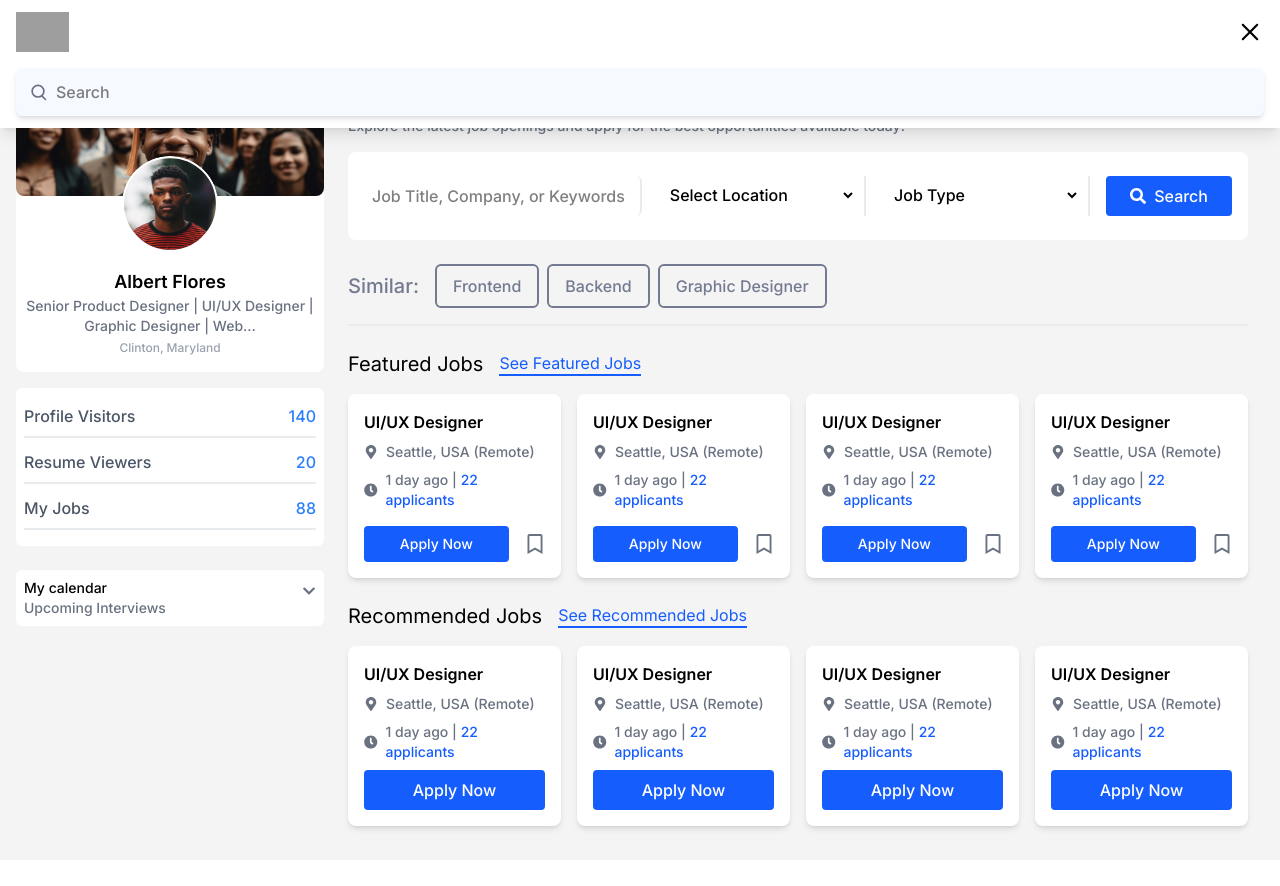
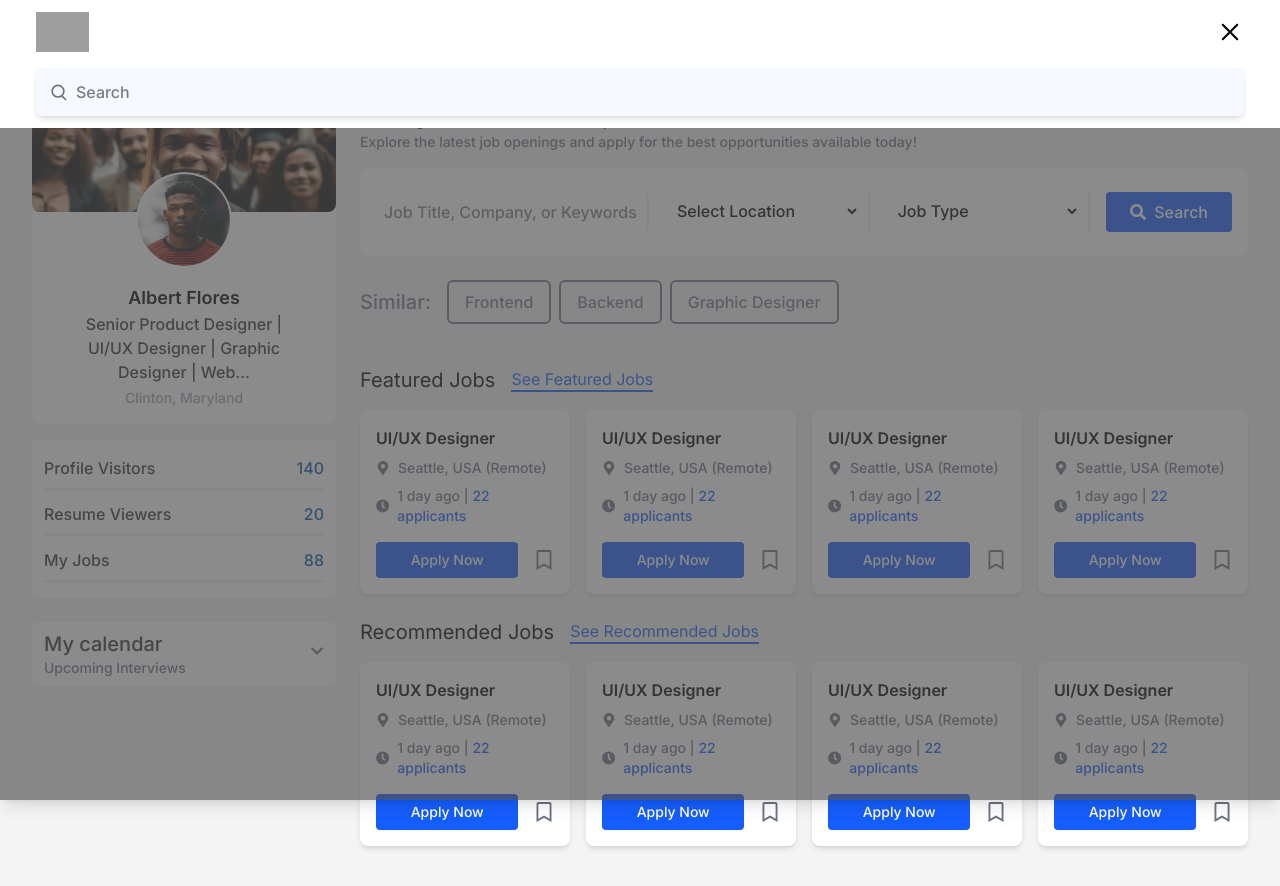
Before and after one commit to AnasRais12/jobfinder, a React (Vite) app: page / in a window 1280 px wide. Both pictures are taken after a click on the button 981 px from the left and 32 px from the top of the page. Before the commit the page ends 860 px from the top, so only its background shows below. Built offline with nearby package versions, Linux system fonts and the light colour scheme; grey boxes are pictures that could not be loaded.

Commit message:
Ui Updates!

```diff
--- a/src/components/Navbar.jsx
+++ b/src/components/Navbar.jsx
@@ -112,7 +112,7 @@ export default function Navbar() {
             animate={{ opacity: 1, y: 0, scale: 1 }}
             exit={{ opacity: 0, y: -20, scale: 0.95 }}
             transition={{ duration: 0.4, ease: [0.25, 0.46, 0.45, 0.94] }}
-            className="min-xl:hidden block bg-gray-50 border-t-2 border-[#f0f0f0] shadow-md space-y-4 py-3 px-6 sm:px-8"
+            className="min-xl:hidden block bg-gray-50 border-t-2 border-[#f0f0f0] shadow-md space-y-4 py-3 pb-6 px-6 sm:px-8"
           >
             {navLink.map((item, idx) => (
               <motion.span
@@ -151,11 +151,11 @@ export default function Navbar() {
               transition: { duration: 0.7, ease: 'easeInOut' },
             }}
             transition={{ duration: 1, ease: 'anticipate' }} // Smooth animation
-            className="fixed top-0 md:hidden xl:block   inset-x-0 w-full flex justify-center  z-50 bg-opacity-50 bg-black  shadow-lg"
+            className="fixed top-0  sm:hidden xl:block    inset-x-0 w-full flex justify-center h-screen opacity-5  z-50  bg-[#504f4fa8] shadow-lg"
           >
             {/* Search Bar Section */}
             {/* Search Input */}
-            <div className="w-full  bg-white py-3">
+            <div className="w-full  bg-white h-fit py-3 xl:px-5">
               <div className="text-[22px] w-[100%]  px-4  flex mb-4 justify-between md:text-[25px] ">
                 <div className="text-[20px] md:text-[25px] font-bold text-orange-600">
                   <img className="h-10" src="/images/logo.svg" alt="Logo" />
--- a/src/components/jobPortal/MainSection.jsx
+++ b/src/components/jobPortal/MainSection.jsx
@@ -52,7 +52,8 @@ const MainSection = () => {
           <button className="border-[#737a91] border-2 sm:text-[16px] text-[13px] whitespace-nowrap text-[#737a91] px-4 py-2 rounded-md">
             Backend
           </button>
-          <button className="border-[#737a91] border-2 sm:text-[16px] text-[13px] whitespace-nowrap text-[#737a91] px-4 py-2 rounded-md">
+          <button className="border-[#737A91]
+           border-2 sm:text-[16px] text-[13px] whitespace-nowrap text-[#737a91] px-4 py-2 rounded-md">
             Graphic Designer
           </button>
         </div>
@@ -121,9 +122,14 @@ const MainSection = () => {
                   </a>
                 </span>
               </div>
-              <button className="mt-2 bg-blue-600 text-white px-4 py-2 rounded w-full">
-                Apply Now
-              </button>
+              <div className="flex items-end justify-between gap-2 text-gray-500 text-sm mt-2">
+                <button className="mt-2 bg-blue-600 text-white px-4 py-2 rounded lg:w-[80%] w-fit">
+                  Apply Now
+                </button>
+                <p className="py-2 text-[20px]">
+                  <FaRegBookmark />
+                </p>
+              </div>
             </div>
           ))}
         </div>
--- a/src/components/jobPortal/Portal.jsx
+++ b/src/components/jobPortal/Portal.jsx
@@ -1,19 +1,11 @@
-import { useState } from 'react';
 import { MainSection } from './MainSection';
 import Sidebar from './Sidebar';
-import {
-  FaBars,
-  FaChevronDown,
-  FaClock,
-  FaMapMarkerAlt,
-  FaRegBookmark,
-} from 'react-icons/fa';
 
 export default function JobPortal() {
 
   return (
-    <div className="min-h-screen mt-15 bg-[#f4f4f4] px-4 sm:px-4 md:px-4  xl:pr-8 ">
-      <div className=" w-full  py-6  flex flex-col lg:flex-row gap-6">
+    <div className="min-h-screen mt-15 bg-[#f4f4f4] px-4 sm:px-4 md:px-6 lg:px-8  xl:pr-8 ">
+      <div className=" w-full  py-10  flex flex-col lg:flex-row gap-6">
         {/* Toggle Button (lg ke baad dikhega) */}
 
 
--- a/src/components/jobPortal/Sidebar.jsx
+++ b/src/components/jobPortal/Sidebar.jsx
@@ -9,7 +9,7 @@ const Sidebar = () => {
   return (
     <>
       <button
-          className="lg:hidden text-[25px] sm:text-[28px] text-[#0154AA] flex justify-end w-fit ml-[-10px] absolute left-0   bg-white px-6 py-1 rounded   "
+          className="lg:hidden text-[25px] sm:text-[28px] text-[#0154AA] flex justify-end w-fit md:ml-[-4px] ml-[-8px] absolute left-0   bg-white px-6 py-1 rounded   "
           onClick={() => setSidebarOpen(!sidebarOpen)}
         >
           <RiMenu2Line />
@@ -19,13 +19,13 @@ const Sidebar = () => {
               lg:block fixed lg:relative top-0  left-0 h-screen     border-t-2 border-[#e9ecef] lg:border-t-0   lg:h-auto transition-transform
               ${
                 sidebarOpen
-                  ? 'translate-x-0 mt-16 z-50 bg-white   overflow-y-auto  w-full sm:w-[50%] md:w-[40%] px-4 rounded-sm py-4'
-                  : '-translate-x-full'
+                  ? 'translate-x-0 mt-16 z-50 bg-gray-50   overflow-y-auto  w-full sm:w-[50%] md:w-[40%] px-4 rounded-sm py-4'
+                  : '-translate-x-full '
               } lg:translate-x-0 `}
             >
-                  <div className='flex justify-end items-center lg:hidden   mb-8'>
+                  <div className='flex justify-end items-center lg:hidden   mb-12 '>
                 <button
-          className="   text-[28px]  flex justify-end text-black absolute top-2 right-4 px-2 py-1 rounded   "
+          className="   text-[28px]  flex justify-end text-[#333333] hover:text-[red] absolute top-2 right-4 px-2 py-1 rounded   "
           onClick={() => setSidebarOpen(!sidebarOpen)}
         >
           <RxCross2 />
@@ -51,31 +51,31 @@ const Sidebar = () => {
                 </div>
 
                 {/* Profile Info */}
-                <div className="mt-4">
+                <div className="mt-4 flex flex-col justify-center items-center">
                   <h2 className="text-lg font-semibold">Albert Flores</h2>
-                  <p className="text-sm text-gray-500">
+                  <p className="text-[16px] w-fit sm:w-[80%] text-center text-[#333333]">
                     Senior Product Designer | UI/UX Designer | Graphic Designer |
                     Web...
                   </p>
-                  <p className="text-xs text-gray-400 mt-1">Clinton, Maryland</p>
+                  <p className="text-sm text-gray-400 mt-1">Clinton, Maryland</p>
                 </div>
               </div>
-              <div className="mt-4 lg:bg-white bg-gray-50 space-y-3 px-2 rounded-md py-4">
-                <button className="flex justify-between text-gray-600 border-b-2 pb-2 border-[#E9ECEF] w-full">
+              <div className="mt-4 lg:bg-white bg-gray-50 space-y-3 text-[#333333]  px-3 rounded-md py-4">
+                <button className="flex justify-between border-b-2 pb-2 border-[#E9ECEF] w-full">
                   <p>Profile Visitors</p>{' '}
-                  <p className="text-blue-500">140</p>
+                  <p className="text-[#0154AA]">140</p>
                 </button>
-                <button className="flex justify-between text-gray-600 border-b-2 pb-2 border-[#E9ECEF] w-full">
+                <button className="flex justify-between border-b-2 pb-2 border-[#E9ECEF] w-full">
                   <p>Resume Viewers</p>{' '}
-                  <p className="text-blue-500">20</p>
+                  <p className="text-[#0154AA]">20</p>
                 </button>
-                <button className="flex justify-between text-gray-600 border-b-2 pb-2 border-[#E9ECEF] w-full">
-                  <p>My Jobs</p> <p className="text-blue-500">88</p>
+                <button className="flex justify-between  border-b-2 pb-2 border-[#E9ECEF] w-full">
+                  <p>My Jobs</p> <p className="text-[#0154AA]">88</p>
                 </button>
               </div>
-              <div className="mt-6 bg-white px-2 rounded-md py-2">
+              <div className="mt-6 lg:border-b-0 border-b-2 border-[#E9ECEF] lg:bg-white bg-gray-50 px-3 lg:rounded-md py-2">
                 <div className="flex justify-between items-end cursor-pointer">
-                  <span className="text-sm font-medium">My calendar</span>
+                  <span className="text-xl font-medium text-[#333333]">My calendar</span>
                   <FaChevronDown className="text-gray-500 text-sm" />
                 </div>
                 <p className="text-gray-500 text-sm">Upcoming Interviews</p>
```
